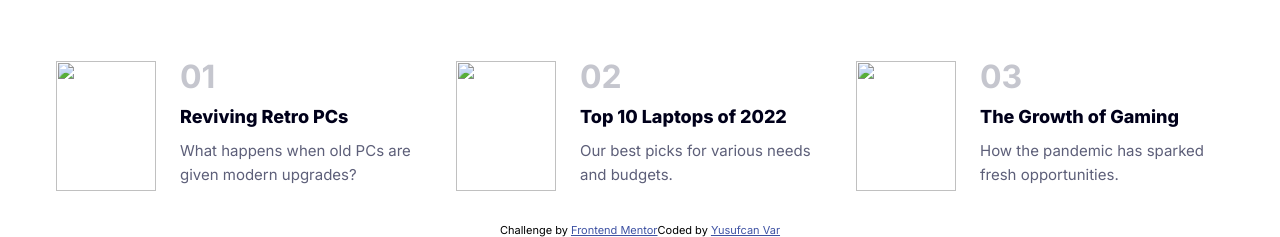
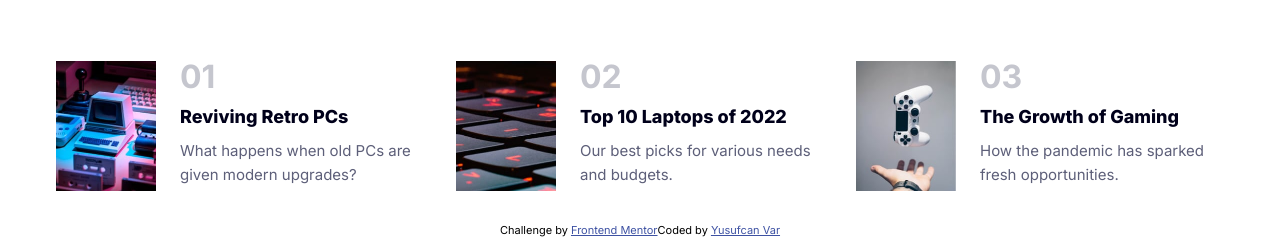
Before and after one commit to Clotho-ex/news-homepage, a plain HTML site: page index.html in a window 1280 px wide. Shown: the part 702-939 px from the top of the page. Drawn offline with Linux system fonts and the light colour scheme; the site is published under a folder, as on GitHub Pages, so addresses that start at the root find nothing.

Commit message:
Update index.html

```diff
--- a/index.html
+++ b/index.html
@@ -9,7 +9,7 @@
       rel="icon"
       type="image/png"
       sizes="32x32"
-      href="/assets/images/favicon-32x32.png" />
+      href="./assets/images/favicon-32x32.png" />
     <link rel="preconnect" href="https://fonts.googleapis.com" />
     <link rel="preconnect" href="https://fonts.gstatic.com" crossorigin />
     <link
@@ -54,7 +54,7 @@
           <source
             media="(min-width: 768px)"
             srcset="assets/images/image-web-3-desktop.jpg" />
-          <img src="/assets/images/image-web-3-mobile.jpg" alt="" />
+          <img src="./assets/images/image-web-3-mobile.jpg" alt="" />
         </picture>
         <article>
           <h1>The Bright Future of Web 3.0?</h1>
@@ -90,7 +90,7 @@
     </section>
     <div class="grid-container">
       <div class="news-images">
-        <img src="/assets/images/image-retro-pcs.jpg" alt="" />
+        <img src="./assets/images/image-retro-pcs.jpg" alt="" />
         <div class="text">
           <div class="number">01</div>
           <h4><a href="#">Reviving Retro PCs</a></h4>
@@ -98,7 +98,7 @@
         </div>
       </div>
       <div class="news-images">
-        <img src="/assets/images/image-top-laptops.jpg" alt="" />
+        <img src="./assets/images/image-top-laptops.jpg" alt="" />
         <div class="text">
           <div class="number">02</div>
           <h4><a href="#">Top 10 Laptops of 2022</a></h4>
@@ -106,7 +106,7 @@
         </div>
       </div>
       <div class="news-images">
-        <img src="/assets/images/image-gaming-growth.jpg" alt="" />
+        <img src="./assets/images/image-gaming-growth.jpg" alt="" />
         <div class="text">
           <div class="number">03</div>
           <h4><a href="#">The Growth of Gaming</a></h4>
```
